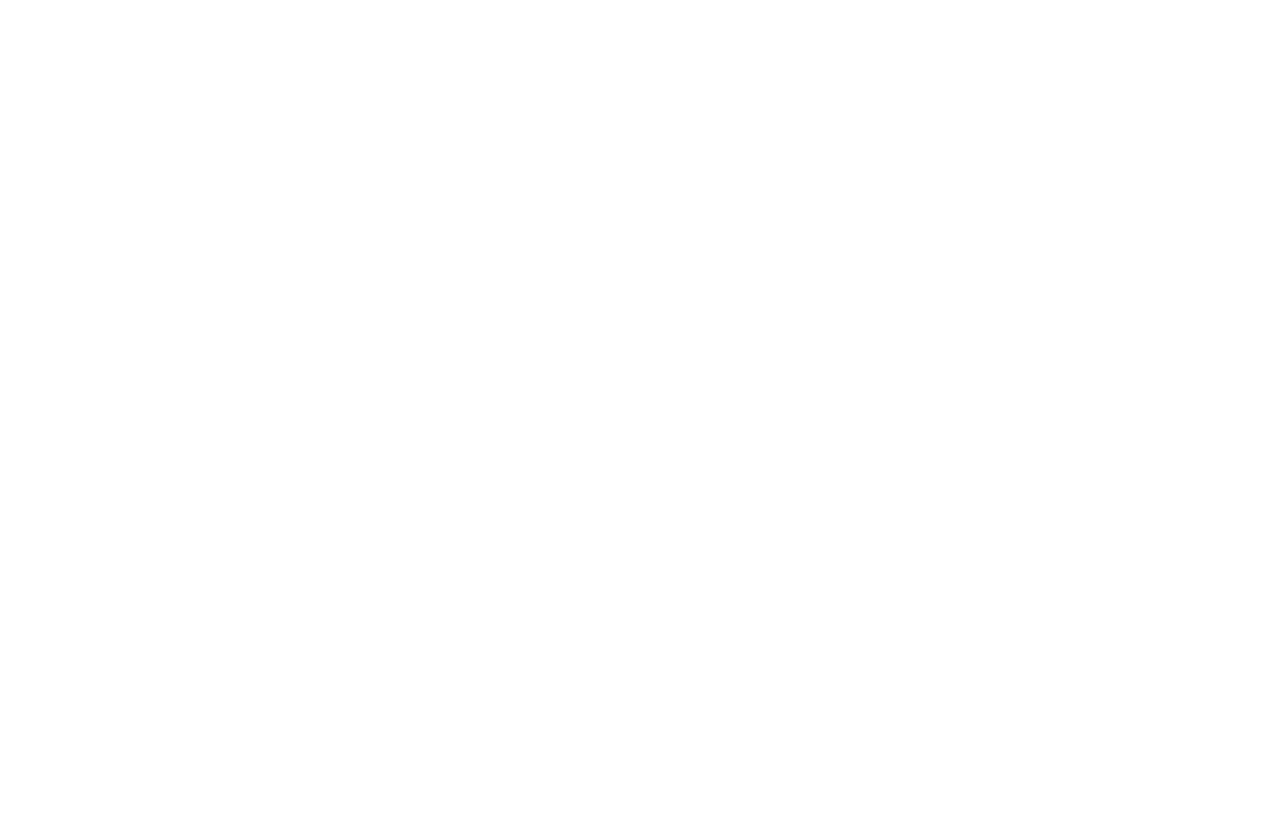
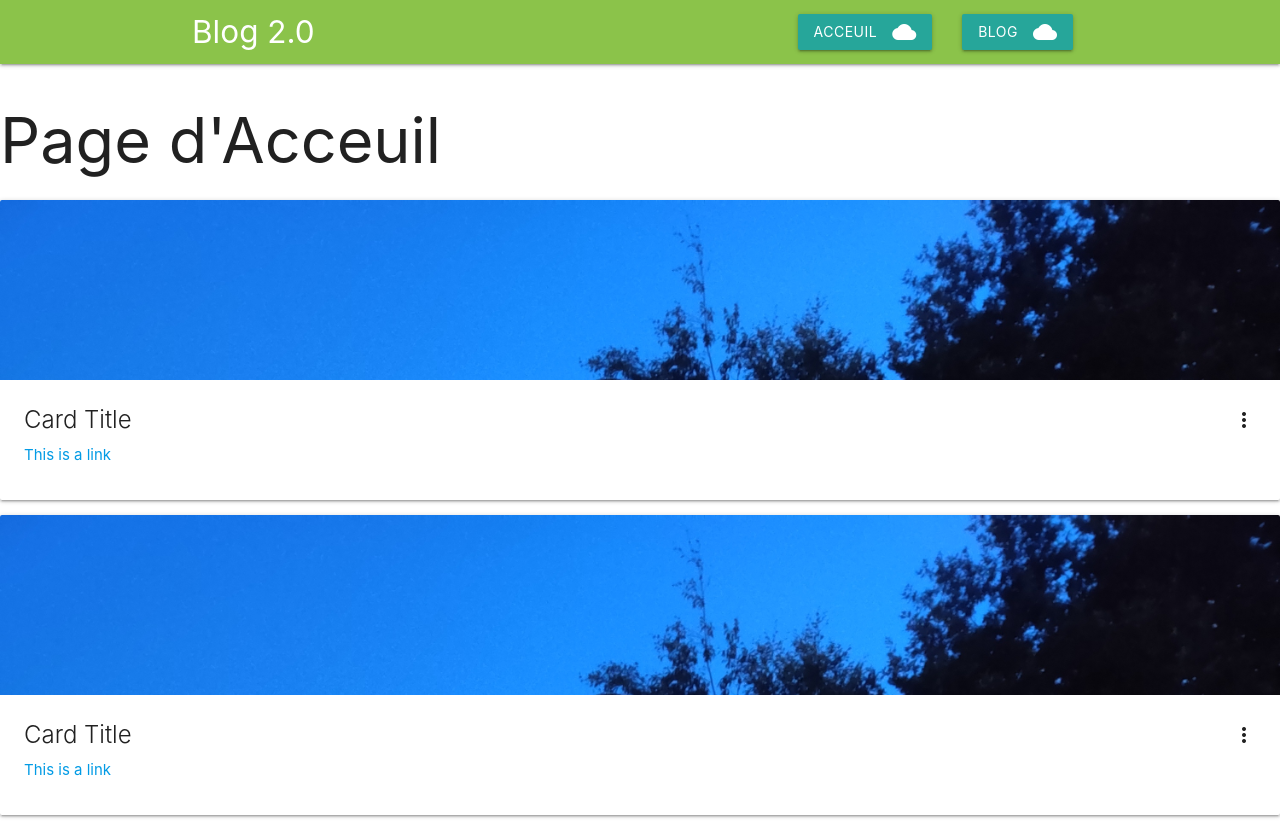
Before and after one commit to Isidore-2001/blog, a PHP site: page /home.php in a window 1280 px wide. Before the commit the page is empty. Before the commit the page ends 800 px from the top, so only its background shows below. Run offline with PHP 8.4, Linux system fonts and the light colour scheme.

Commit message:
mise à jour

```diff
--- a/home.php
+++ b/home.php
@@ -0,0 +1,60 @@
+<!DOCTYPE html>
+  <html>
+    <head>
+      <!--Import Google Icon Font-->
+      <link href="https://fonts.googleapis.com/icon?family=Material+Icons" rel="stylesheet">
+      <!--Import materialize.css-->
+      <link type="text/css" rel="stylesheet" href="css/materialize.css"  media="screen,projection"/>
+
+      <!--Let browser know website is optimized for mobile-->
+      <meta name="viewport" content="width=device-width, initial-scale=1.0"/>
+    </head>
+
+    <body>
+
+      <!--JavaScript at end of body for optimized loading-->
+      <script type="text/javascript" src="js/materialize.js"></script>
+  <?php
+  include_once("./topbar.php")
+  ?>
+
+<h1>Page d'Acceuil</h1>
+
+
+
+<div class="col s12 m6 l3">
+
+  <div class="card small">
+    <div class="card-image waves-effect waves-block waves-light">
+      <img class="activator" src="images/office.jpg">
+    </div>
+    <div class="card-content">
+      <span class="card-title activator grey-text text-darken-4">Card Title<i class="material-icons right">more_vert</i></span>
+      <p><a href="#">This is a link</a></p>
+    </div>
+    <div class="card-reveal">
+      <span class="card-title grey-text text-darken-4">Card Title<i class="material-icons right">close</i></span>
+      <p>Here is some more information about this product that is only revealed once clicked on.</p>
+    </div>
+  </div>
+  </div>
+  <div class="col s12 m6 l3">
+  <div class="card small">
+    <div class="card-image waves-effect waves-block waves-light">
+      <img class="activator" src="images/office.jpg">
+    </div>
+    <div class="card-content">
+      <span class="card-title activator grey-text text-darken-4">Card Title<i class="material-icons right">more_vert</i></span>
+      <p><a href="#">This is a link</a></p>
+    </div>
+    <div class="card-reveal">
+      <span class="card-title grey-text text-darken-4">Card Title<i class="material-icons right">close</i></span>
+      <p>Here is some more information about this product that is only revealed once clicked on.</p>
+    </div>
+  </div>
+</div>
+
+
+
+    </body>
+  </html>
--- /dev/null
+++ b/topbar.php
@@ -0,0 +1,16 @@
+
+<div>
+  <nav class="light-green">
+    <div class="container">
+	<div class="nav-wrapper">
+      <a href="#" class="brand-logo">Blog 2.0</a>
+
+      <ul class="right hide-on-med-and-down">
+        <li><a class="waves-effect waves-light btn"  href="home.php">Acceuil<i class="material-icons right">cloud</i></a></li>
+
+        <li><a class="waves-effect waves-light btn" href="blog.php">Blog<i class="material-icons right">cloud</i></a></li>
+      </ul>
+	  </div>
+    </div>
+  </nav>
+  </div>
```
Also changed, not shown: index.php (+3 -15 lines), images/office.jpg (added).
